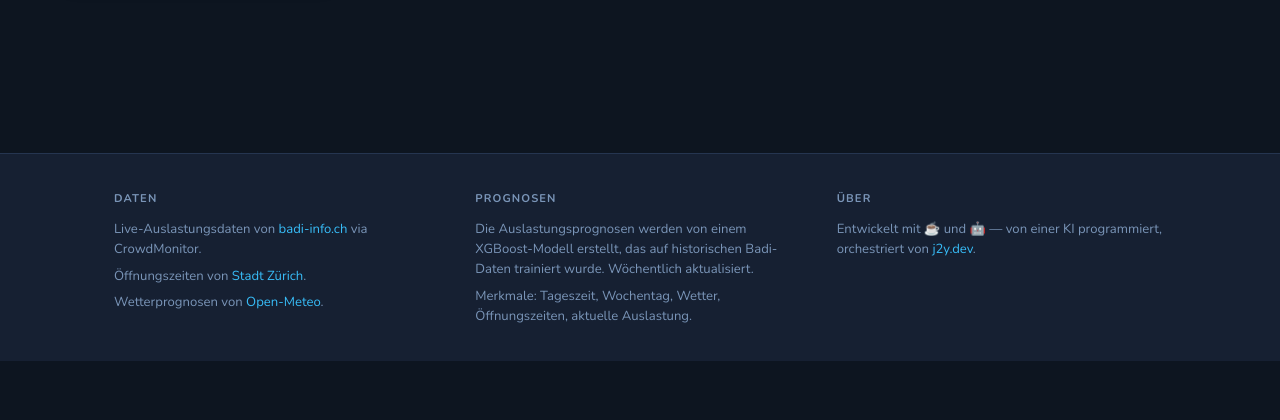
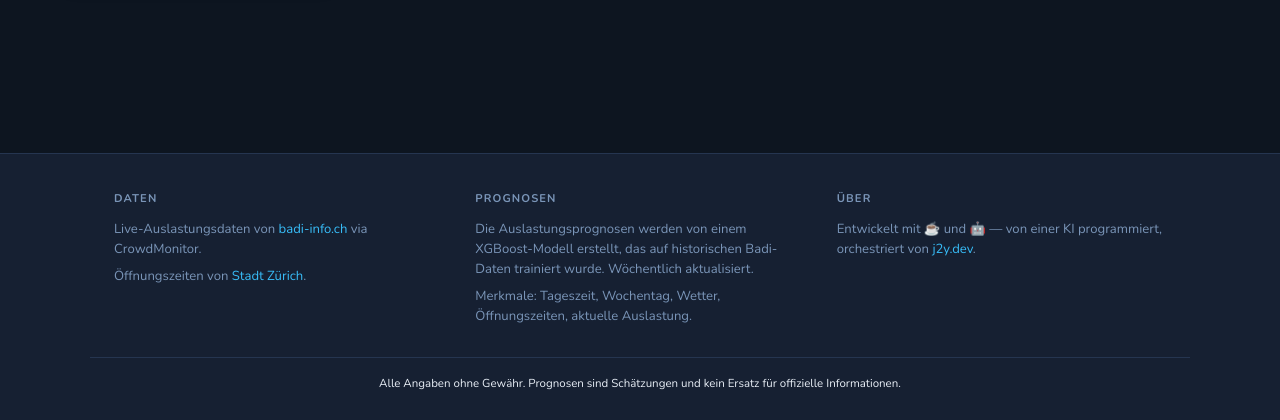
Before and after one commit to mekanics/badifrei, a FastAPI app: page / in a window 1280 px wide. Shown: the part 2210-2630 px from the top of the page. Before the commit the page ends 2571 px from the top, so only its background shows below. Run offline with FastAPI, Linux system fonts and the light colour scheme; data that the repository does not hold is empty.

Commit message:
feat: add disclaimer note in footer (alle Angaben ohne Gewähr)

```diff
--- a/api/static/style.css
+++ b/api/static/style.css
@@ -384,6 +384,16 @@ input[type='date'] {
 	gap: 2rem;
 }
 
+.footer-bottom {
+	max-width: 1100px;
+	margin: 1.5rem auto 0;
+	padding: 1rem 1.5rem 0;
+	border-top: 1px solid var(--border);
+	font-size: 0.72rem;
+	color: var(--text-muted);
+	text-align: center;
+}
+
 .footer-heading {
 	display: block;
 	font-size: 0.7rem;
--- a/api/templates/base.html
+++ b/api/templates/base.html
@@ -5,9 +5,11 @@
   <meta charset="utf-8">
   <meta name="viewport" content="width=device-width, initial-scale=1">
   <title>{% block title %}badifrei.ch – Ist die Badi voll?{% endblock %}</title>
-  <meta name="description" content="{% block description %}Echtzeit-Belegung und Vorhersagen für Zürichs Schwimmbäder. Schau bevor du gehst.{% endblock %}">
+  <meta name="description"
+    content="{% block description %}Echtzeit-Belegung und Vorhersagen für Zürichs Schwimmbäder. Schau bevor du gehst.{% endblock %}">
   <meta property="og:title" content="{% block og_title %}badifrei.ch – Ist die Badi voll?{% endblock %}">
-  <meta property="og:description" content="Echtzeit-Belegung und Vorhersagen für Zürichs Schwimmbäder. Schau bevor du gehst.">
+  <meta property="og:description"
+    content="Echtzeit-Belegung und Vorhersagen für Zürichs Schwimmbäder. Schau bevor du gehst.">
   <meta property="og:type" content="website">
   <meta property="og:url" content="https://badifrei.ch">
   <link rel="stylesheet" href="/static/style.css">
@@ -24,19 +26,26 @@
     <div class="footer-inner">
       <div class="footer-col">
         <span class="footer-heading">Daten</span>
-        <p>Live-Auslastungsdaten von <a href="https://badi-info.ch" target="_blank" rel="noopener">badi-info.ch</a> via CrowdMonitor.</p>
-        <p>Öffnungszeiten von <a href="https://www.stadt-zuerich.ch/de/stadtleben/sport-und-erholung/sport-und-badeanlagen.html" target="_blank" rel="noopener">Stadt Zürich</a>.</p>
-        <p>Wetterprognosen von <a href="https://open-meteo.com" target="_blank" rel="noopener">Open-Meteo</a>.</p>
+        <p>Live-Auslastungsdaten von <a href="https://badi-info.ch" target="_blank" rel="noopener">badi-info.ch</a> via
+          CrowdMonitor.</p>
+        <p>Öffnungszeiten von <a
+            href="https://www.stadt-zuerich.ch/de/stadtleben/sport-und-erholung/sport-und-badeanlagen.html"
+            target="_blank" rel="noopener">Stadt Zürich</a>.</p>
       </div>
       <div class="footer-col">
         <span class="footer-heading">Prognosen</span>
-        <p>Die Auslastungsprognosen werden von einem XGBoost-Modell erstellt, das auf historischen Badi-Daten trainiert wurde. Wöchentlich aktualisiert.</p>
+        <p>Die Auslastungsprognosen werden von einem XGBoost-Modell erstellt, das auf historischen Badi-Daten trainiert
+          wurde. Wöchentlich aktualisiert.</p>
         <p>Merkmale: Tageszeit, Wochentag, Wetter, Öffnungszeiten, aktuelle Auslastung.</p>
       </div>
       <div class="footer-col">
         <span class="footer-heading">Über</span>
-        <p>Entwickelt mit ☕ und 🤖 — von einer KI programmiert, orchestriert von <a href="https://j2y.dev" target="_blank" rel="noopener">j2y.dev</a>.</p>
+        <p>Entwickelt mit ☕ und 🤖 — von einer KI programmiert, orchestriert von <a href="https://j2y.dev"
+            target="_blank" rel="noopener">j2y.dev</a>.</p>
       </div>
+    </div>
+    <div class="footer-bottom">
+      Alle Angaben ohne Gewähr. Prognosen sind Schätzungen und kein Ersatz für offizielle Informationen.
     </div>
   </footer>
 </body>
```
